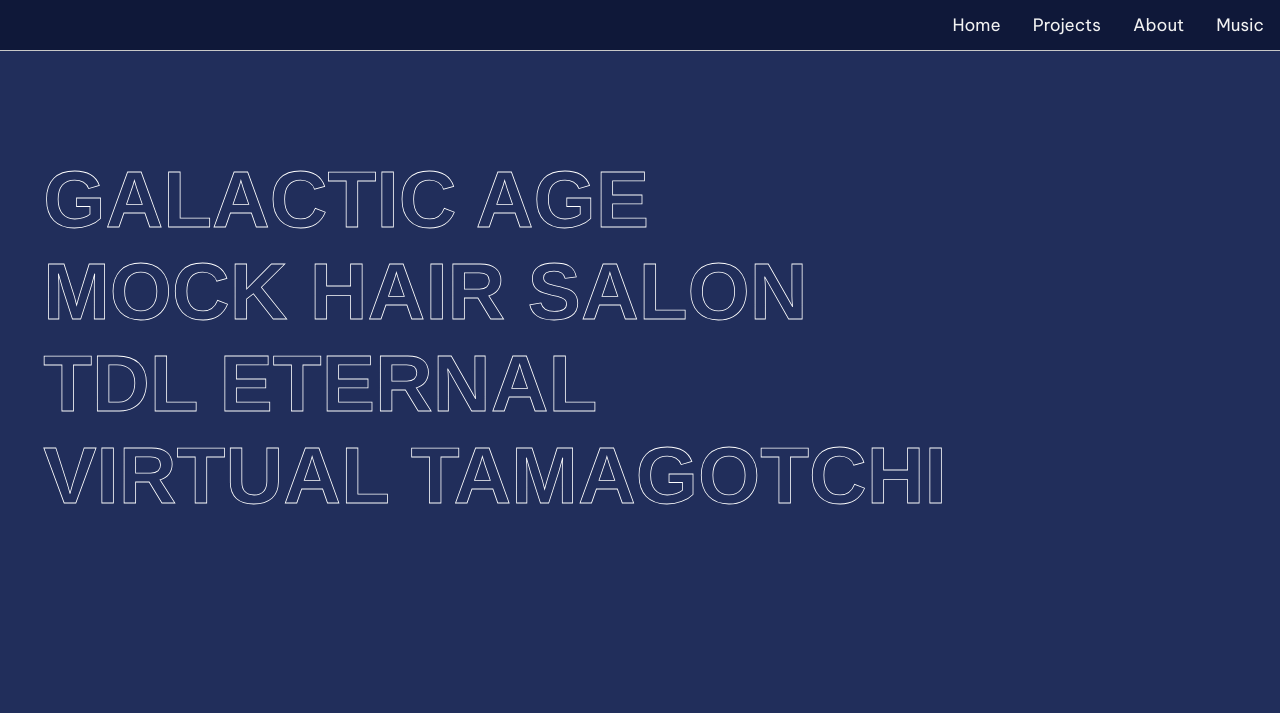
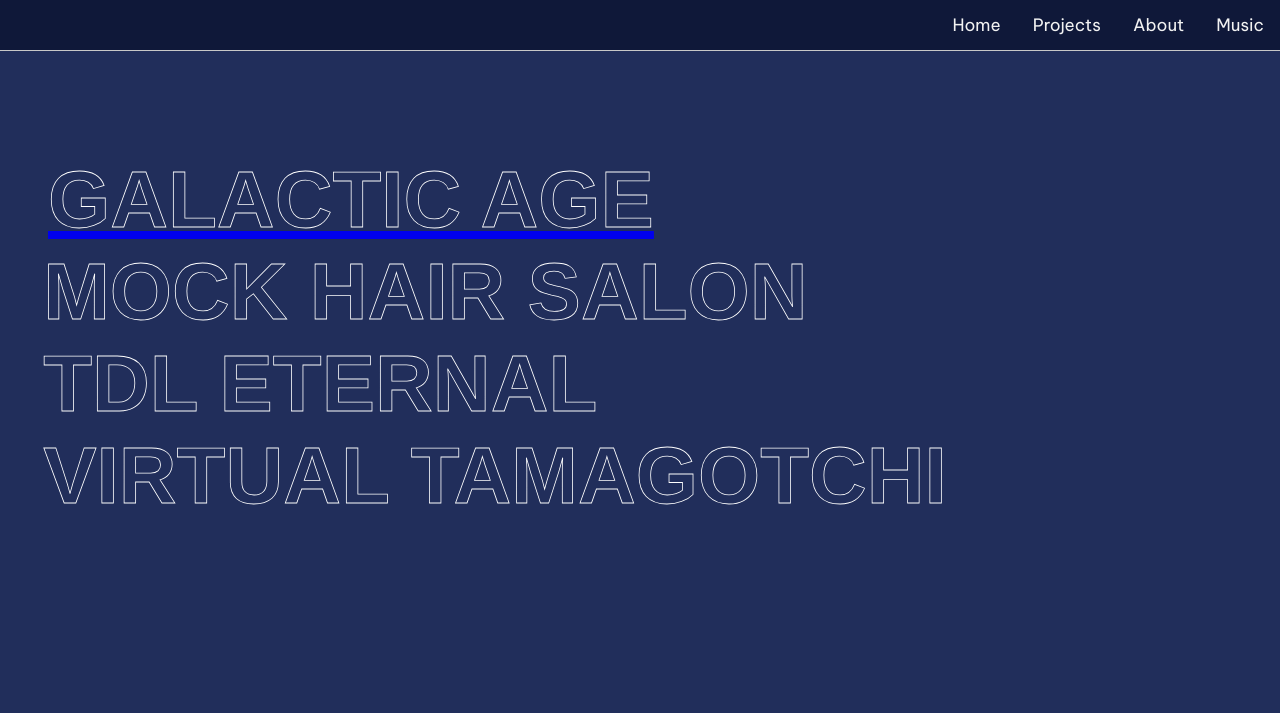
Before and after one commit to TimEmpey/Portfolio, a website built with webpack: page src/html/portfolio.html in a window 1280 px wide. Shown: the top 713 px of the page. Built offline with nearby package versions, Linux system fonts and the light colour scheme.

Commit message:
add galactic link

```diff
--- a/src/html/portfolio.html
+++ b/src/html/portfolio.html
@@ -16,8 +16,8 @@
         <div class="page-main">
             <div class="projects" id="projects">
                 <!-- <h2>Projects</h2> -->
-                <span class="project-item"><span data-menu-item-text="Galactic Age" class="project-item-title myDIV1">Galactic Age</span>
-                </span>
+                <a href='https://timempey.github.io/galactic-age/'><span class="project-item"><span data-menu-item-text="Galactic Age" class="project-item-title myDIV1">Galactic Age</span>
+                </span></a>
                 <span class="project-item"><span data-menu-item-text="Mock Hair Salon" class="project-item-title myDIV2">Mock Hair Salon</span>
                 </span>
                 <span class="project-item"><span data-menu-item-text="TDL Eternal" class="project-item-title myDIV3">TDL Eternal</span>
```
